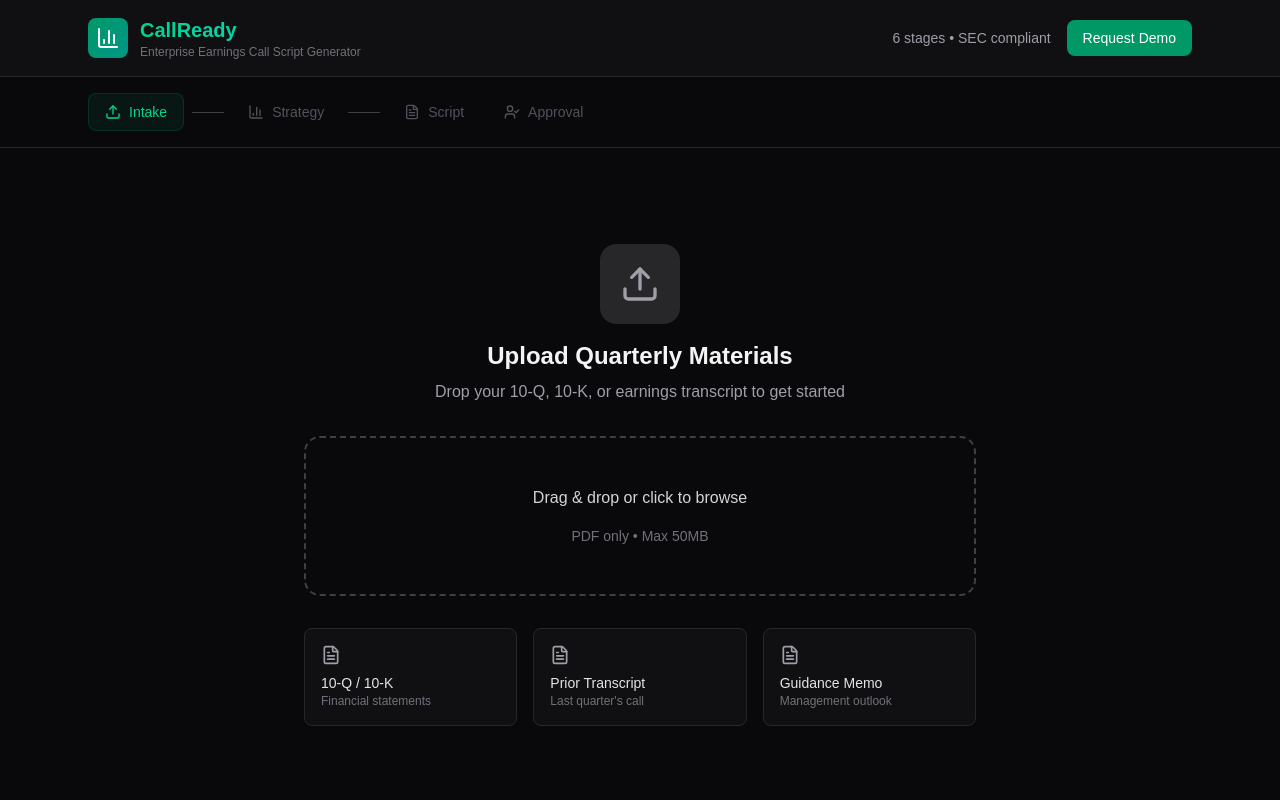
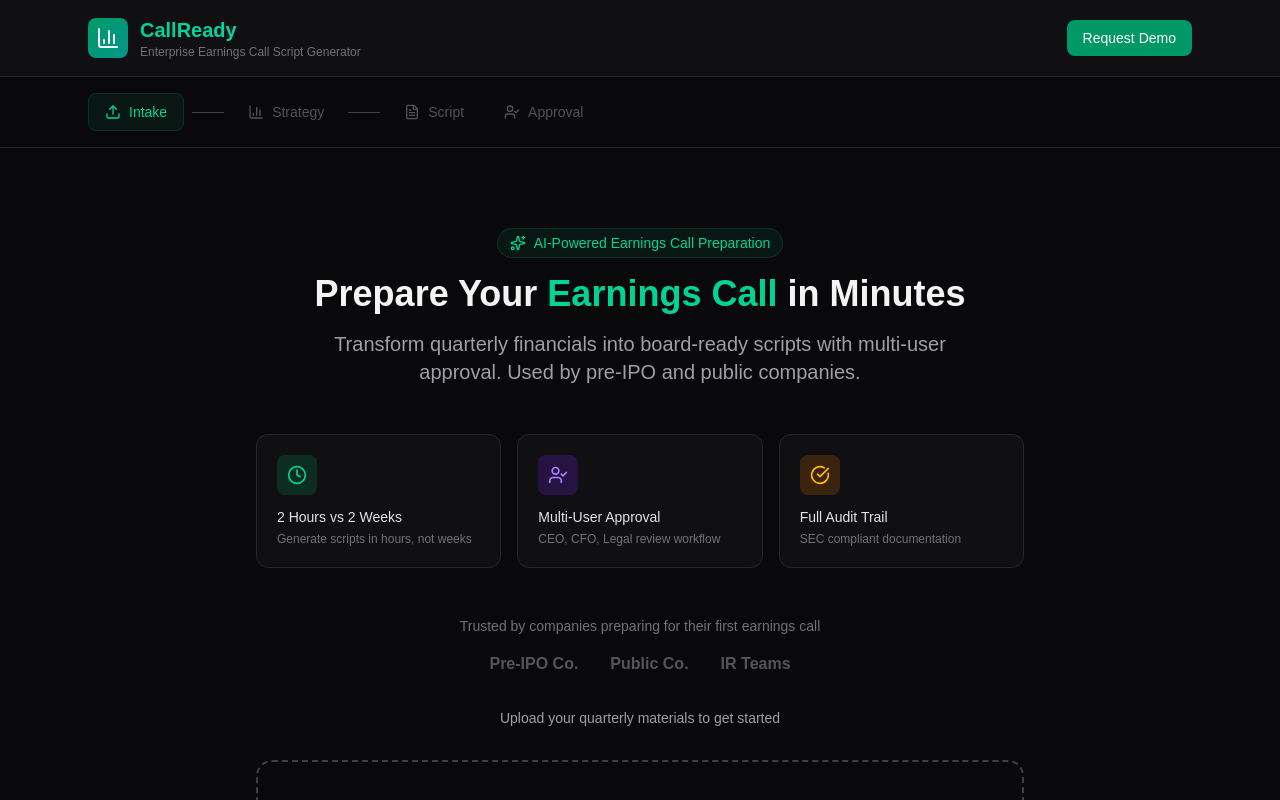
Before and after one commit to dragonstoneenterprise/callready, a Next.js app: page / in a window 1280 px wide. Shown: the top 800 px of the page. Built offline with nearby package versions, Linux system fonts and the light colour scheme.

Commit message:
Polish landing page - hero section, value props, working demo link

```diff
--- a/src/app/page.tsx
+++ b/src/app/page.tsx
@@ -142,10 +142,14 @@ With that, let's open the line for questions.`
             </div>
           </div>
           <div className="flex items-center gap-4">
-            <span className="text-sm text-zinc-400">6 stages • SEC compliant</span>
-            <button className="px-4 py-2 bg-emerald-600 hover:bg-emerald-700 text-white text-sm font-medium rounded-lg transition-colors">
+            <a
+              href="https://calendly.com/callready-demo"
+              target="_blank"
+              rel="noopener noreferrer"
+              className="px-4 py-2 bg-emerald-600 hover:bg-emerald-700 text-white text-sm font-medium rounded-lg transition-colors"
+            >
               Request Demo
-            </button>
+            </a>
           </div>
         </div>
       </header>
@@ -188,13 +192,58 @@ With that, let's open the line for questions.`
       <main className="max-w-6xl mx-auto px-6 py-8">
         {/* Intake Stage */}
         {activeTab === "intake" && (
-          <div className="max-w-2xl mx-auto text-center py-16">
+          <div className="max-w-3xl mx-auto text-center py-12">
+            {/* Hero Section */}
+            <div className="mb-12">
+              <div className="inline-flex items-center gap-2 px-3 py-1 bg-emerald-600/10 border border-emerald-600/20 rounded-full text-emerald-400 text-sm font-medium mb-4">
+                <Sparkles className="w-4 h-4" />
+                AI-Powered Earnings Call Preparation
+              </div>
+              <h2 className="text-4xl font-bold text-zinc-100 mb-4">
+                Prepare Your <span className="text-emerald-400">Earnings Call</span> in Minutes
+              </h2>
+              <p className="text-xl text-zinc-400 max-w-2xl mx-auto">
+                Transform quarterly financials into board-ready scripts with multi-user approval.
+                Used by pre-IPO and public companies.
+              </p>
+            </div>
+
+            {/* Value Props */}
+            <div className="grid grid-cols-3 gap-4 mb-12 text-left">
+              <div className="bg-zinc-900/50 border border-zinc-800 rounded-xl p-5">
+                <div className="w-10 h-10 bg-emerald-600/20 rounded-lg flex items-center justify-center mb-3">
+                  <Clock className="w-5 h-5 text-emerald-400" />
+                </div>
+                <p className="text-sm font-medium text-zinc-200">2 Hours vs 2 Weeks</p>
+                <p className="text-xs text-zinc-500 mt-1">Generate scripts in hours, not weeks</p>
+              </div>
+              <div className="bg-zinc-900/50 border border-zinc-800 rounded-xl p-5">
+                <div className="w-10 h-10 bg-violet-600/20 rounded-lg flex items-center justify-center mb-3">
+                  <UserCheck className="w-5 h-5 text-violet-400" />
+                </div>
+                <p className="text-sm font-medium text-zinc-200">Multi-User Approval</p>
+                <p className="text-xs text-zinc-500 mt-1">CEO, CFO, Legal review workflow</p>
+              </div>
+              <div className="bg-zinc-900/50 border border-zinc-800 rounded-xl p-5">
+                <div className="w-10 h-10 bg-amber-600/20 rounded-lg flex items-center justify-center mb-3">
+                  <CheckCircle className="w-5 h-5 text-amber-400" />
+                </div>
+                <p className="text-sm font-medium text-zinc-200">Full Audit Trail</p>
+                <p className="text-xs text-zinc-500 mt-1">SEC compliant documentation</p>
+              </div>
+            </div>
+
             <div className="mb-8">
-              <div className="w-20 h-20 bg-zinc-800 rounded-2xl flex items-center justify-center mx-auto mb-4">
-                <Upload className="w-10 h-10 text-zinc-400" />
+              <p className="text-sm text-zinc-500 mb-4">Trusted by companies preparing for their first earnings call</p>
+              <div className="flex items-center justify-center gap-8 opacity-50">
+                <div className="text-zinc-400 font-semibold">Pre-IPO Co.</div>
+                <div className="text-zinc-400 font-semibold">Public Co.</div>
+                <div className="text-zinc-400 font-semibold">IR Teams</div>
               </div>
-              <h2 className="text-2xl font-bold text-zinc-100 mb-2">Upload Quarterly Materials</h2>
-              <p className="text-zinc-400">Drop your 10-Q, 10-K, or earnings transcript to get started</p>
+            </div>
+
+            <div className="mb-8">
+              <p className="text-sm text-zinc-400 mb-4">Upload your quarterly materials to get started</p>
             </div>
 
             <div
```
